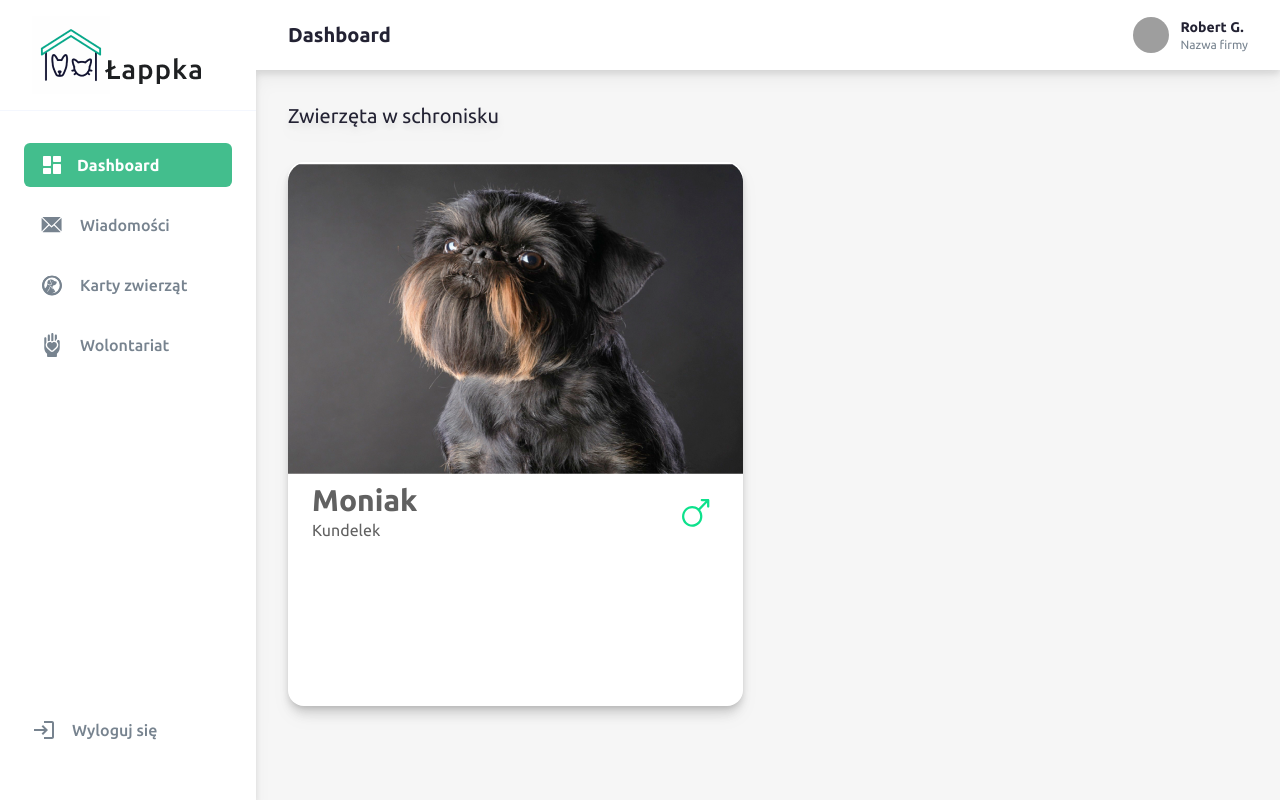
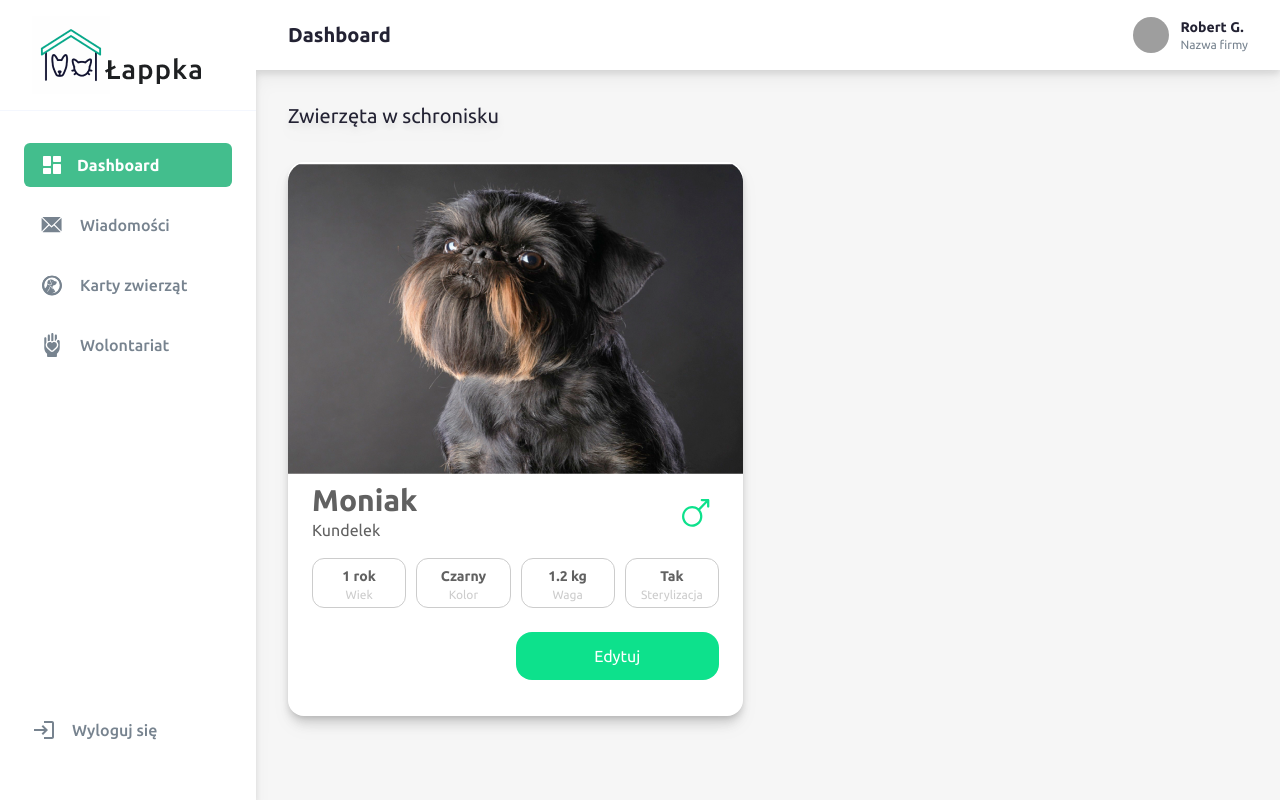
Before and after one commit to olekbaran/lappka, a React (Create React App) app: page /dashboard in a window 1280 px wide. Built offline with nearby package versions, Linux system fonts and the light colour scheme; sample sign-in values are in the browser's storage; grey boxes are pictures that could not be loaded.

Commit message:
pet card style

```diff
--- /dev/null
+++ b/src/assets/icons/FemaleIcon.tsx
@@ -0,0 +1,22 @@
+import React from "react";
+
+export const FemaleIcon = () => (
+  <svg
+    width="43"
+    height="44"
+    viewBox="0 0 43 44"
+    fill="none"
+    xmlns="http://www.w3.org/2000/svg"
+  >
+    <path
+      fillRule="evenodd"
+      clipRule="evenodd"
+      d="M22.6304 24.9678L22.681 34.9278L22.6811 38.3076C22.6811 38.3076 22.6811 39.2864 21.5233 39.2864C20.376 39.2864 20.376 38.3368 20.376 38.3368L20.376 34.8865L20.3254 24.9255C15.1435 24.2575 11.0802 19.7814 11.0531 14.4508C11.0239 8.68817 15.6531 4.08332 21.3725 4.18576C27.1074 4.28848 31.8457 9.08954 31.8749 14.8237C31.902 20.1573 27.849 24.4899 22.6304 24.9678ZM13.3581 14.4921C13.3353 10.0006 16.9358 6.41141 21.3842 6.49108C25.875 6.57152 29.5471 10.291 29.5699 14.7825C29.5925 19.2315 25.9573 22.7857 21.4666 22.7053C17.0181 22.6256 13.3807 18.9411 13.3581 14.4921Z"
+      fill="#0DE18C"
+    />
+    <path
+      d="M18.2504 33.0181H21.945H24.6956C24.6956 33.0181 25.835 33.0181 25.835 31.8523C25.8349 31.2084 25.3248 30.6864 24.6956 30.6864H18.2504C17.6212 30.6864 17.1111 31.2084 17.1111 31.8523C17.111 32.4962 17.6212 33.0181 18.2504 33.0181Z"
+      fill="#0DE18C"
+    />
+  </svg>
+);
--- a/src/assets/icons/index.ts
+++ b/src/assets/icons/index.ts
@@ -11,3 +11,4 @@ export { PetCardsIcon } from "./PetCardsIcon";
 export { VolunteeringIcon } from "./VolunteeringIcon";
 export { LogoutIcon } from "./LogoutIcon";
 export { MaleIcon } from "./MaleIcon";
+export { FemaleIcon } from "./FemaleIcon";
--- /dev/null
+++ b/src/components/PetCard.tsx
@@ -0,0 +1,57 @@
+import React from "react";
+
+import { MaleIcon, FemaleIcon } from "assets/icons";
+import { PetDetailsElement } from "components";
+
+interface PetCardDetails {
+  title: string;
+  content: string;
+}
+
+type PetCardProps = {
+  image: string;
+  name: string;
+  breed: string;
+  gender: string;
+  details: PetCardDetails[];
+};
+
+export const PetCard: React.FunctionComponent<PetCardProps> = ({
+  image,
+  name,
+  breed,
+  gender,
+  details,
+}) => (
+  <li
+    style={{ width: "min(100%, 455px)" }}
+    className="pb-9 bg-lappka-white shadow-lg rounded-2xl"
+  >
+    <img src={image} alt={name} className="mb-2 selection:bg-lappka-green" />
+    <div className="flex items-center justify-between px-6">
+      <div>
+        <h2 className="text-3xl text-left font-bold text-lappka-pet-grey selection:bg-lappka-green selection:text-lappka-white">
+          {name}
+        </h2>
+        <h3 className="text-left text-lappka-pet-grey selection:bg-lappka-green selection:text-lappka-white">
+          {breed}
+        </h3>
+      </div>
+      {gender === "male" ? <MaleIcon /> : <FemaleIcon />}
+    </div>
+    <ul className="flex items-center flex-wrap px-6 mt-4 mb-6 gap-2.5">
+      {details.map((detailsElement) => (
+        <PetDetailsElement
+          key={detailsElement.title}
+          title={detailsElement.title}
+          content={detailsElement.content}
+        />
+      ))}
+    </ul>
+    <div className="flex justify-end px-6">
+      <button className="w-1/2 xs-sm:w-full h-12 rounded-2xl bg-lappka-pet-green text-lappka-white selection:bg-lappka-white selection:text-lappka-pet-green">
+        Edytuj
+      </button>
+    </div>
+  </li>
+);
--- a/src/components/PetCardElement.tsx
+++ /dev/null
@@ -1,35 +0,0 @@
-import React from "react";
-
-import { MaleIcon } from "assets/icons";
-
-type PetCardElementProps = {
-  image: string;
-  name: string;
-  breed: string;
-  gender: string;
-};
-
-export const PetCardElement: React.FunctionComponent<PetCardElementProps> = ({
-  image,
-  name,
-  breed,
-  gender,
-}) => (
-  <div
-    style={{ width: "min(100%, 455px)" }}
-    className="h-[34rem] bg-lappka-white shadow-lg rounded-2xl"
-  >
-    <img src={image} alt={name} className="mb-2 selection:bg-lappka-green" />
-    <div className="flex items-center justify-between px-6">
-      <div>
-        <h2 className="text-3xl text-left font-bold text-lappka-pet-grey selection:bg-lappka-green selection:text-lappka-white">
-          {name}
-        </h2>
-        <h3 className="text-left text-lappka-pet-grey selection:bg-lappka-green selection:text-lappka-white">
-          {breed}
-        </h3>
-      </div>
-      {gender === "male" ? <MaleIcon /> : ""}
-    </div>
-  </div>
-);
--- /dev/null
+++ b/src/components/PetDetailsElement.tsx
@@ -0,0 +1,19 @@
+import React from "react";
+
+type PetDetailsElementProps = {
+  title: string;
+  content: string;
+};
+
+export const PetDetailsElement: React.FunctionComponent<
+  PetDetailsElementProps
+> = ({ title, content }) => (
+  <li className="border border-solid border-lappka-pet-light-grey rounded-xl py-1 w-[5.891rem] xs-sm:w-[calc(50%-5px)]">
+    <strong className="text-sm font-bold text-lappka-pet-grey selection:bg-lappka-green selection:text-lappka-white">
+      {content}
+    </strong>
+    <p className="text-xs text-lappka-pet-light-grey selection:bg-lappka-green selection:text-lappka-white">
+      {title}
+    </p>
+  </li>
+);
--- a/src/components/index.ts
+++ b/src/components/index.ts
@@ -3,4 +3,5 @@ export { InputField } from "./InputField";
 export { SideBar } from "./SideBar";
 export { ListElement } from "./ListElement";
 export { Header } from "./Header";
-export { PetCardElement } from "./PetCardElement";
+export { PetCard } from "./PetCard";
+export { PetDetailsElement } from "./PetDetailsElement";
--- a/src/views/Dashboard.tsx
+++ b/src/views/Dashboard.tsx
@@ -1,7 +1,7 @@
 import React, { useState } from "react";
 
 import { Images } from "assets/images";
-import { Header, SideBar, PetCardElement } from "components";
+import { Header, SideBar, PetCard } from "components";
 import { MenuIcon, CloseIcon } from "assets/icons";
 
 export const Dashboard = () => {
@@ -43,15 +43,19 @@ export const Dashboard = () => {
           <h1 className="text-xl text-left text-lappka-primary-grey mb-8 selection:bg-lappka-green selection:text-lappka-white">
             Zwierzęta w schronisku
           </h1>
-          <ul>
-            <li>
-              <PetCardElement
-                image={Images.Moniak}
-                name="Moniak"
-                breed="Kundelek"
-                gender="male"
-              />
-            </li>
+          <ul className="flex flex-wrap gap-24">
+            <PetCard
+              image={Images.Moniak}
+              name="Moniak"
+              breed="Kundelek"
+              gender="male"
+              details={[
+                { title: "Wiek", content: "1 rok" },
+                { title: "Kolor", content: "Czarny" },
+                { title: "Waga", content: "1.2 kg" },
+                { title: "Sterylizacja", content: "Tak" },
+              ]}
+            />
           </ul>
         </section>
       </div>
--- a/tailwind.config.js
+++ b/tailwind.config.js
@@ -12,11 +12,14 @@ module.exports = {
         "lappka-dark-white": "#F6F6F6",
         "lappka-red": "#FF453A",
         "lappka-light-blue": "#F4F7FE",
+        "lappka-pet-green": "#0DE18C",
         "lappka-pet-grey": "#616161",
+        "lappka-pet-light-grey": "#CCCCCC",
       },
       screens: {
         "galaxy-fold": { raw: "(max-width: 329px)" },
         xs: { raw: "(max-width: 390px)" },
+        "xs-sm": { raw: "(max-width: 533px)" },
       },
     },
   },
```
